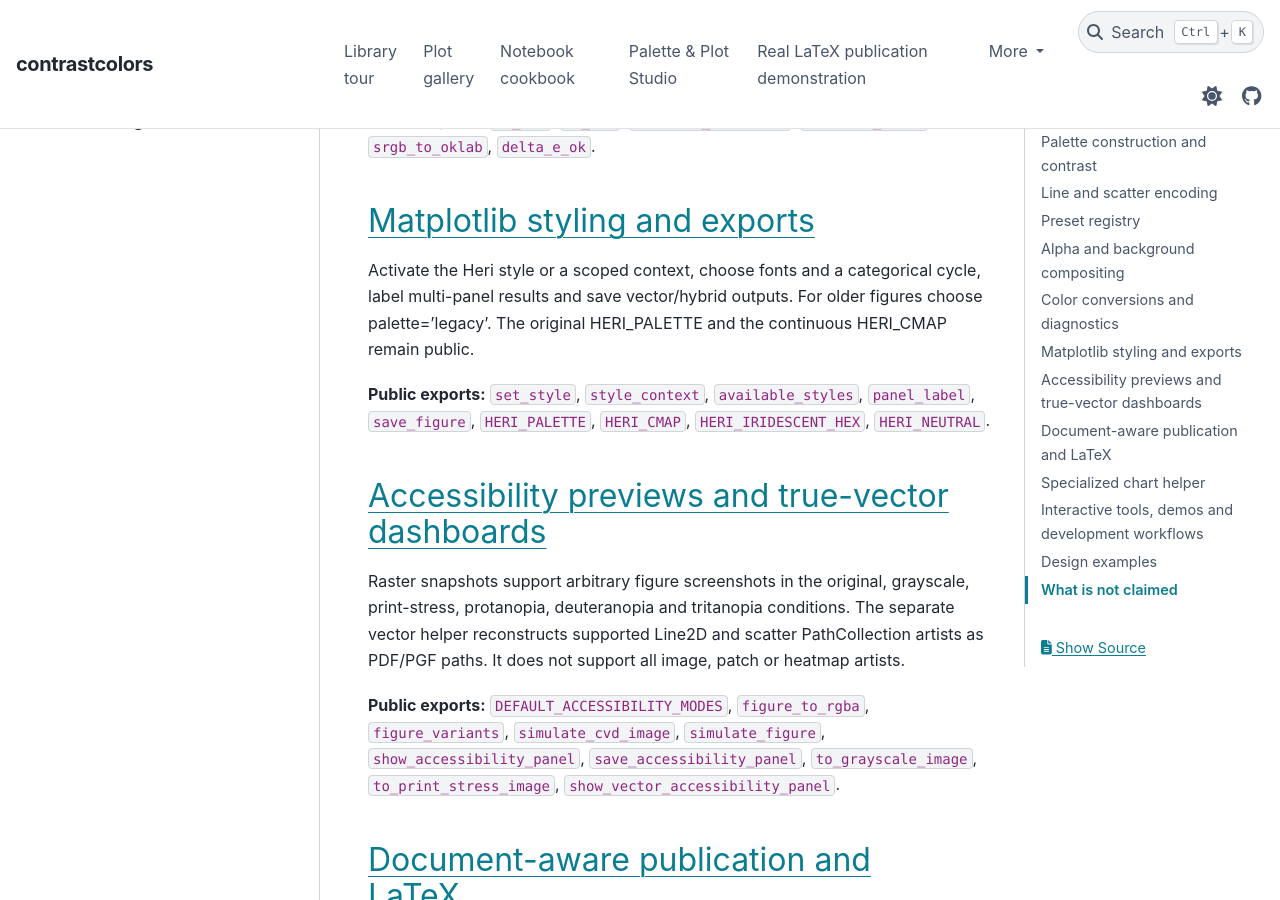
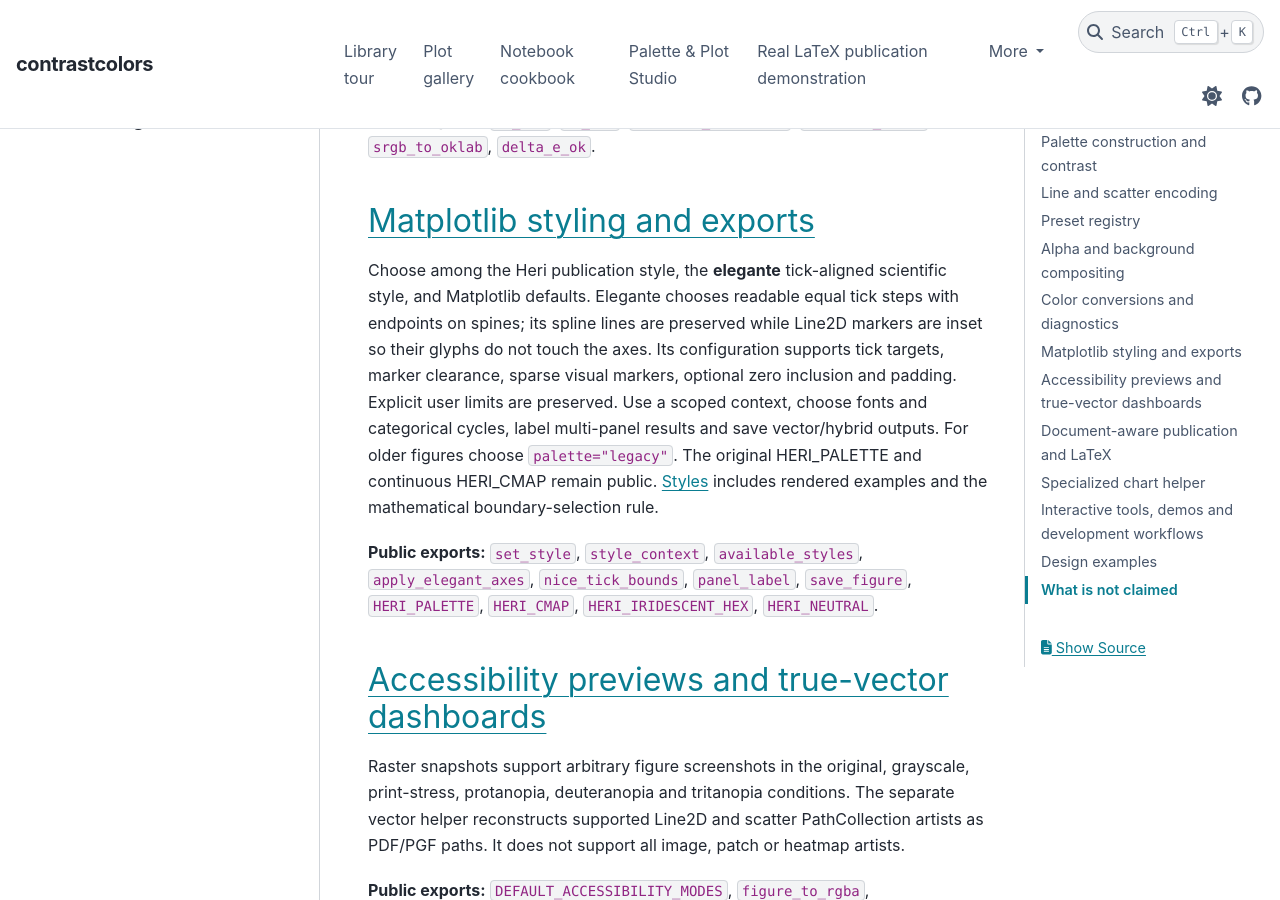
Before and after one commit to heri-espino/Colors, a Sphinx documentation site: the page built from docs/source/features.rst, in a window 1280 px wide and 900 px high, scrolled down 2140 px. Built offline with Sphinx 7.4.7 and the PyData theme 0.15.4, drawn with Linux system fonts in a browser that asks for light colours; pages that are not in the unit, such as notebooks, are missing from menus.

Commit message:
Add elegant style to canonical public API feature catalogue

```diff
--- a/docs/source/features.rst
+++ b/docs/source/features.rst
@@ -53,9 +53,22 @@ Convert Matplotlib/RGB colors, calculate relative luminance and WCAG contrast of
 Matplotlib styling and exports
 ------------------------------
 
-Activate the Heri style or a scoped context, choose fonts and a categorical cycle, label multi-panel results and save vector/hybrid outputs. For older figures choose palette='legacy'. The original HERI_PALETTE and the continuous HERI_CMAP remain public.
+Choose among the Heri publication style, the **elegante** tick-aligned
+scientific style, and Matplotlib defaults. Elegante chooses readable equal
+tick steps with endpoints on spines; its spline lines are preserved while
+Line2D markers are inset so their glyphs do not touch the axes. Its
+configuration supports tick targets, marker clearance, sparse visual
+markers, optional zero inclusion and padding. Explicit user limits are
+preserved. Use a scoped context, choose fonts and categorical cycles, label
+multi-panel results and save vector/hybrid outputs. For older figures choose
+``palette="legacy"``. The original HERI_PALETTE and continuous
+HERI_CMAP remain public. :doc:`style` includes rendered examples and the
+mathematical boundary-selection rule.
 
-**Public exports:** ``set_style``, ``style_context``, ``available_styles``, ``panel_label``, ``save_figure``, ``HERI_PALETTE``, ``HERI_CMAP``, ``HERI_IRIDESCENT_HEX``, ``HERI_NEUTRAL``.
+**Public exports:** ``set_style``, ``style_context``, ``available_styles``,
+``apply_elegant_axes``, ``nice_tick_bounds``, ``panel_label``,
+``save_figure``, ``HERI_PALETTE``, ``HERI_CMAP``,
+``HERI_IRIDESCENT_HEX``, ``HERI_NEUTRAL``.
 
 Accessibility previews and true-vector dashboards
 -------------------------------------------------
```
